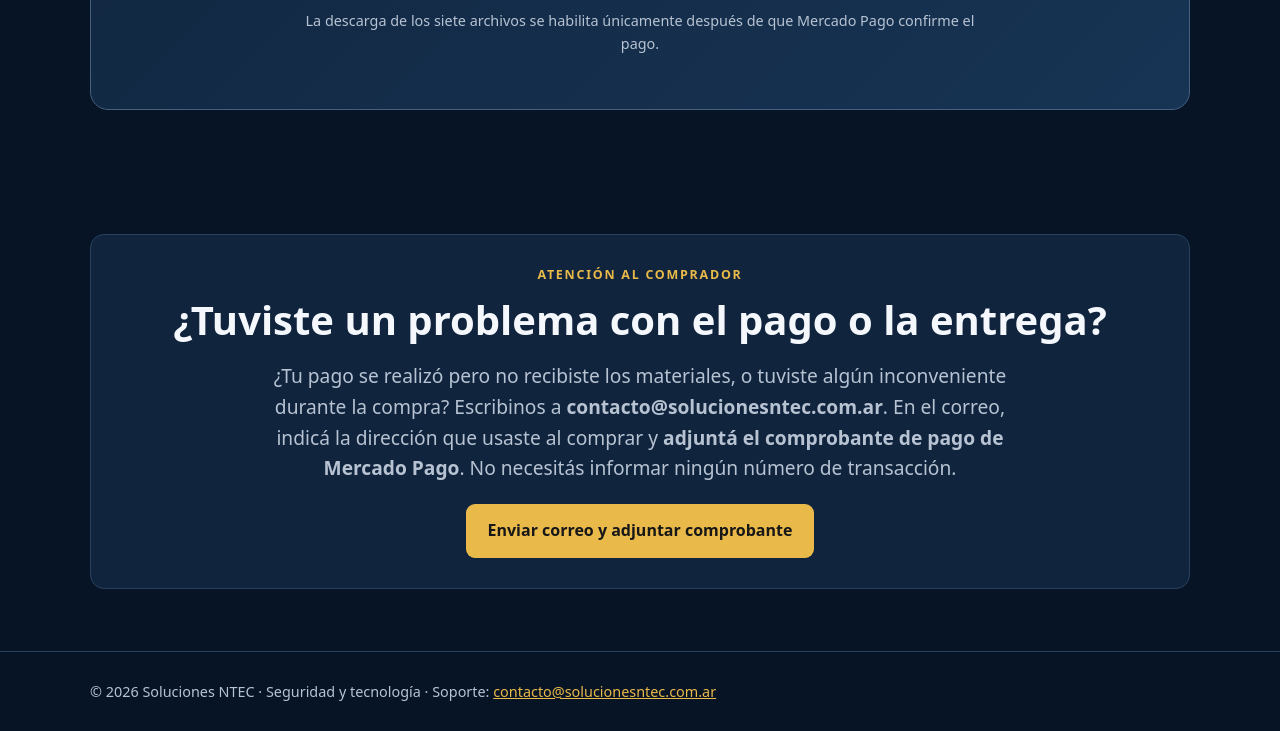
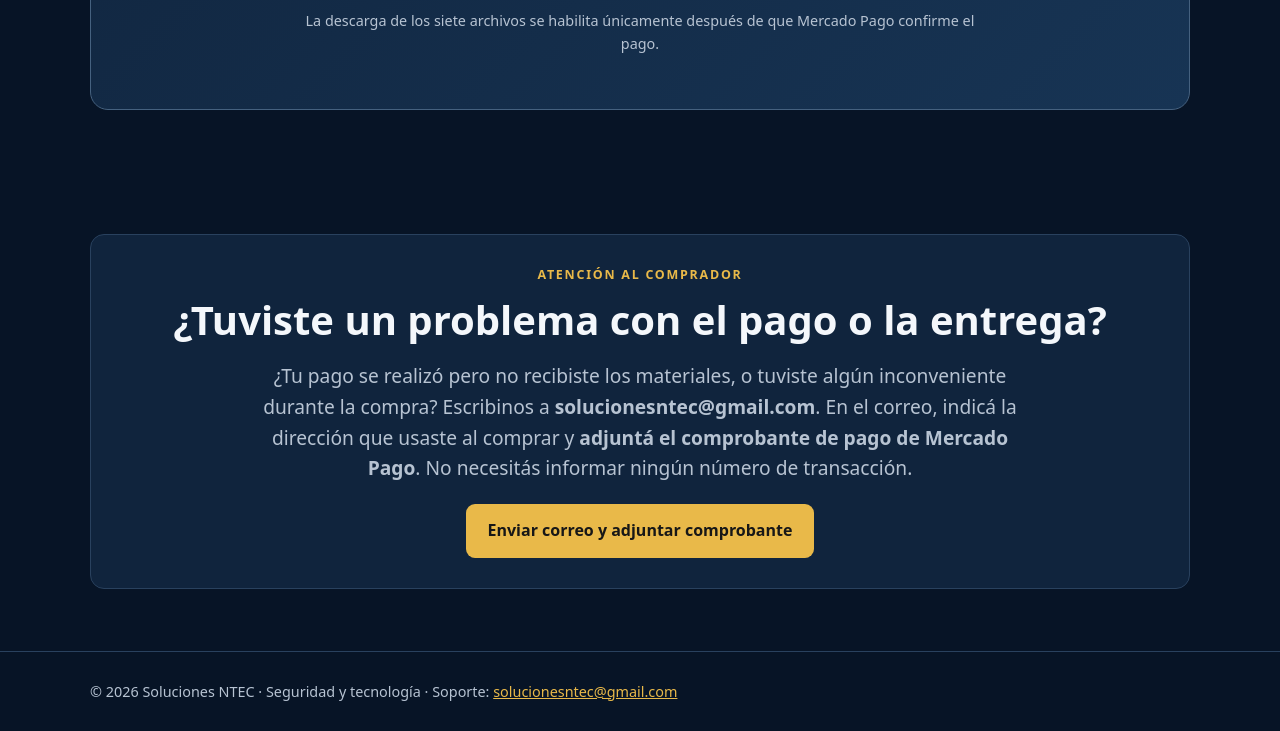
Before and after one commit to solucionesntec/solucionesntec-guia-digital, a plain HTML site: page index.html in a window 1280 px wide. Shown: the part 3254-3985 px from the top of the page. Drawn offline with Linux system fonts and the light colour scheme.

Commit message:
Replace support email with solucionesntec@gmail.com

```diff
--- a/index.html
+++ b/index.html
@@ -73,9 +73,9 @@
 <div id="checkout-status" class="status" role="status" aria-live="polite" hidden></div>
 <p class="small">La descarga de los siete archivos se habilita únicamente después de que Mercado Pago confirme el pago.</p>
 </div></div></section>
-<section id="ayuda"><div class="wrap"><div class="card" style="text-align:center;padding:30px"><div class="eyebrow">Atención al comprador</div><h2>¿Tuviste un problema con el pago o la entrega?</h2><p class="lead" style="margin:0 auto 20px">¿Tu pago se realizó pero no recibiste los materiales, o tuviste algún inconveniente durante la compra? Escribinos a <strong>contacto@solucionesntec.com.ar</strong>. En el correo, indicá la dirección que usaste al comprar y <strong>adjuntá el comprobante de pago de Mercado Pago</strong>. No necesitás informar ningún número de transacción.</p><a class="btn primary" href="mailto:contacto@solucionesntec.com.ar?subject=Ayuda%20con%20mi%20compra%20-%20Pack%20Seguridad%20Electr%C3%B3nica&body=Hola%2C%20necesito%20ayuda%20con%20mi%20compra%20del%20Pack%20de%20Seguridad%20Electr%C3%B3nica.%0A%0ACorreo%20utilizado%20en%20la%20compra%3A%20%0A%0AAdjunto%20el%20comprobante%20de%20pago%20de%20Mercado%20Pago.">Enviar correo y adjuntar comprobante</a></div></div></section>
+<section id="ayuda"><div class="wrap"><div class="card" style="text-align:center;padding:30px"><div class="eyebrow">Atención al comprador</div><h2>¿Tuviste un problema con el pago o la entrega?</h2><p class="lead" style="margin:0 auto 20px">¿Tu pago se realizó pero no recibiste los materiales, o tuviste algún inconveniente durante la compra? Escribinos a <strong>solucionesntec@gmail.com</strong>. En el correo, indicá la dirección que usaste al comprar y <strong>adjuntá el comprobante de pago de Mercado Pago</strong>. No necesitás informar ningún número de transacción.</p><a class="btn primary" href="mailto:solucionesntec@gmail.com?subject=Ayuda%20con%20mi%20compra%20-%20Pack%20Seguridad%20Electr%C3%B3nica&body=Hola%2C%20necesito%20ayuda%20con%20mi%20compra%20del%20Pack%20de%20Seguridad%20Electr%C3%B3nica.%0A%0ACorreo%20utilizado%20en%20la%20compra%3A%20%0A%0AAdjunto%20el%20comprobante%20de%20pago%20de%20Mercado%20Pago.">Enviar correo y adjuntar comprobante</a></div></div></section>
 </main>
-<footer><div class="wrap">© <span id="year"></span> Soluciones NTEC · Seguridad y tecnología · Soporte: <a href="mailto:contacto@solucionesntec.com.ar" style="color:var(--gold)">contacto@solucionesntec.com.ar</a></div></footer>
+<footer><div class="wrap">© <span id="year"></span> Soluciones NTEC · Seguridad y tecnología · Soporte: <a href="mailto:solucionesntec@gmail.com" style="color:var(--gold)">solucionesntec@gmail.com</a></div></footer>
 <script src="config.js"></script><script src="app.js"></script><script>document.getElementById('year').textContent=new Date().getFullYear()</script>
 
 <a class="floating-cta" href="#comprar" aria-label="Comprar el pack completo por 14.900 pesos">
```
